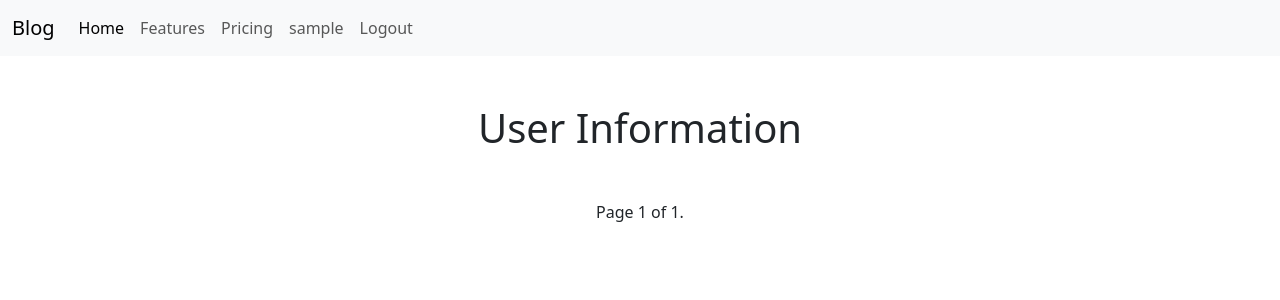
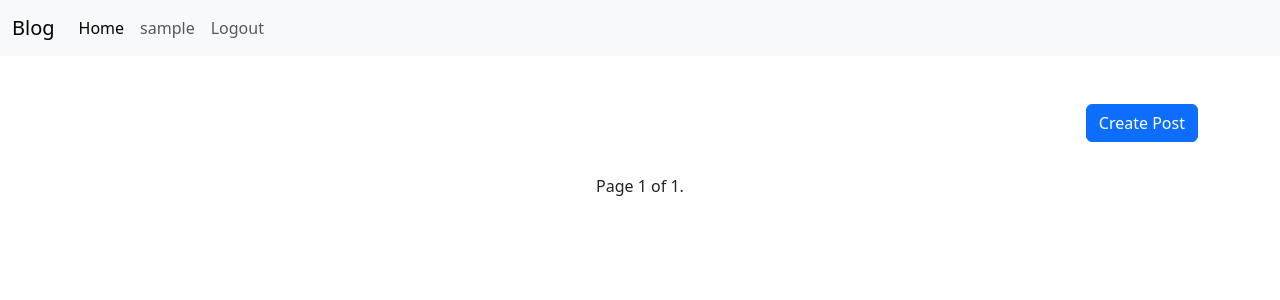
Before and after one commit to TharHtet236401/UserModelExtended, a Django app: page / in a window 1280 px wide. Shown: the top 300 px of the page. Run offline with Django 5.2, Linux system fonts and the light colour scheme; the visitor is signed in with stand-in values (Sample User, id 1); data that the repository does not hold is empty.

Commit message:
enhanced blog section with a 'Create Post' button and removed unused navigation links

```diff
--- a/baseApp/templates/baseApp/blog_section.html
+++ b/baseApp/templates/baseApp/blog_section.html
@@ -1,6 +1,8 @@
 
-<div class="container mt-5">
-    <h1 class="text-center mb-4">User Information</h1>
+<div class="container">
+    <div class="d-flex justify-content-end mb-2">
+        <button class="btn btn-primary">Create Post</button>
+    </div>
     <div class="list-group">
         {% for post in posts %}
             <div class="list-group-item list-group-item-action mb-3">
--- a/baseApp/templates/baseApp/nav.html
+++ b/baseApp/templates/baseApp/nav.html
@@ -8,12 +8,6 @@
         <ul class="navbar-nav">
           <li class="nav-item">
             <a class="nav-link active" aria-current="page" href="#">Home</a>
-          </li>
-          <li class="nav-item">
-            <a class="nav-link" href="#">Features</a>
-          </li>
-          <li class="nav-item">
-            <a class="nav-link" href="#">Pricing</a>
           </li>
           {% if request.user.is_authenticated %}
           <li class="nav-item">
```
